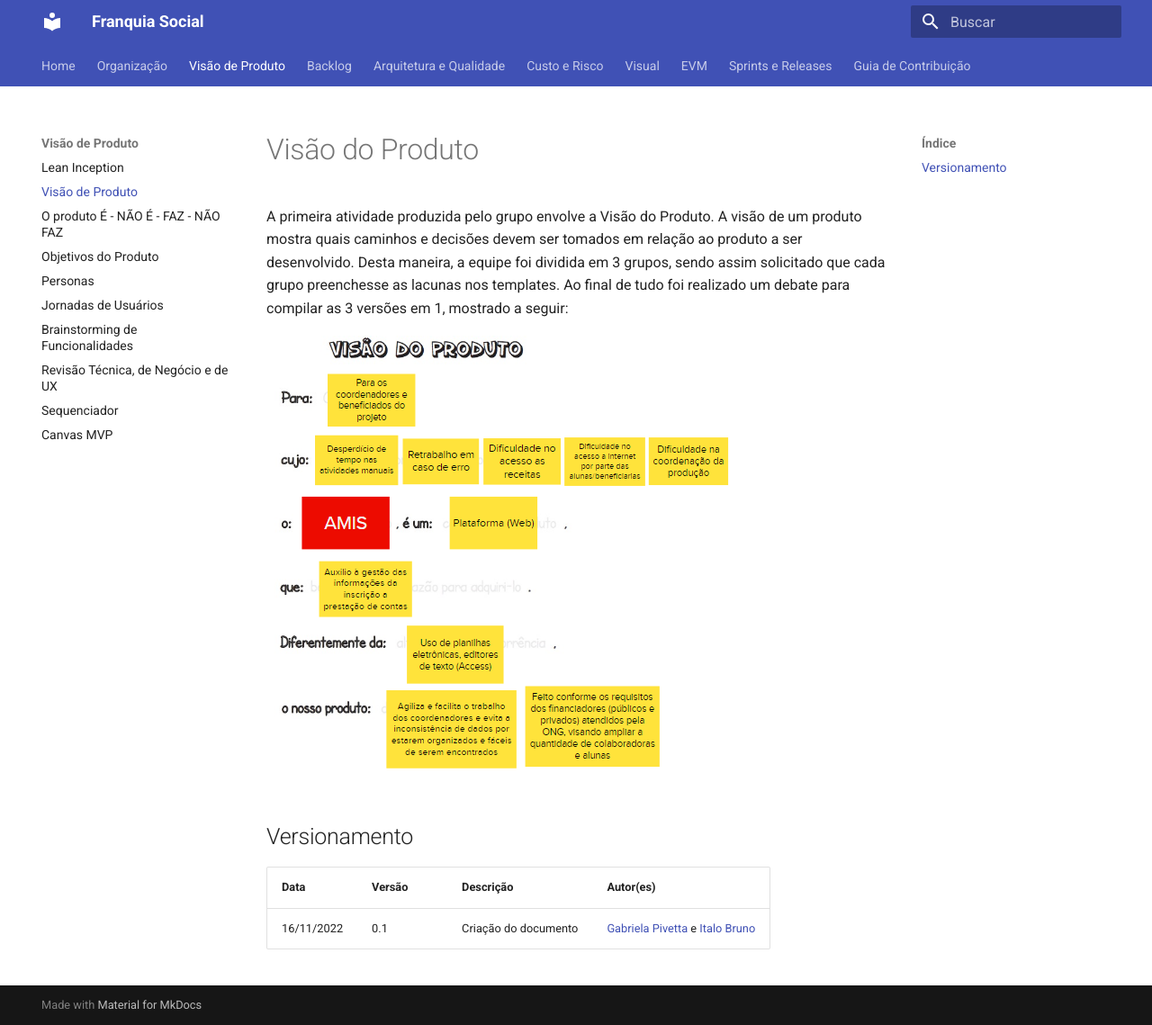
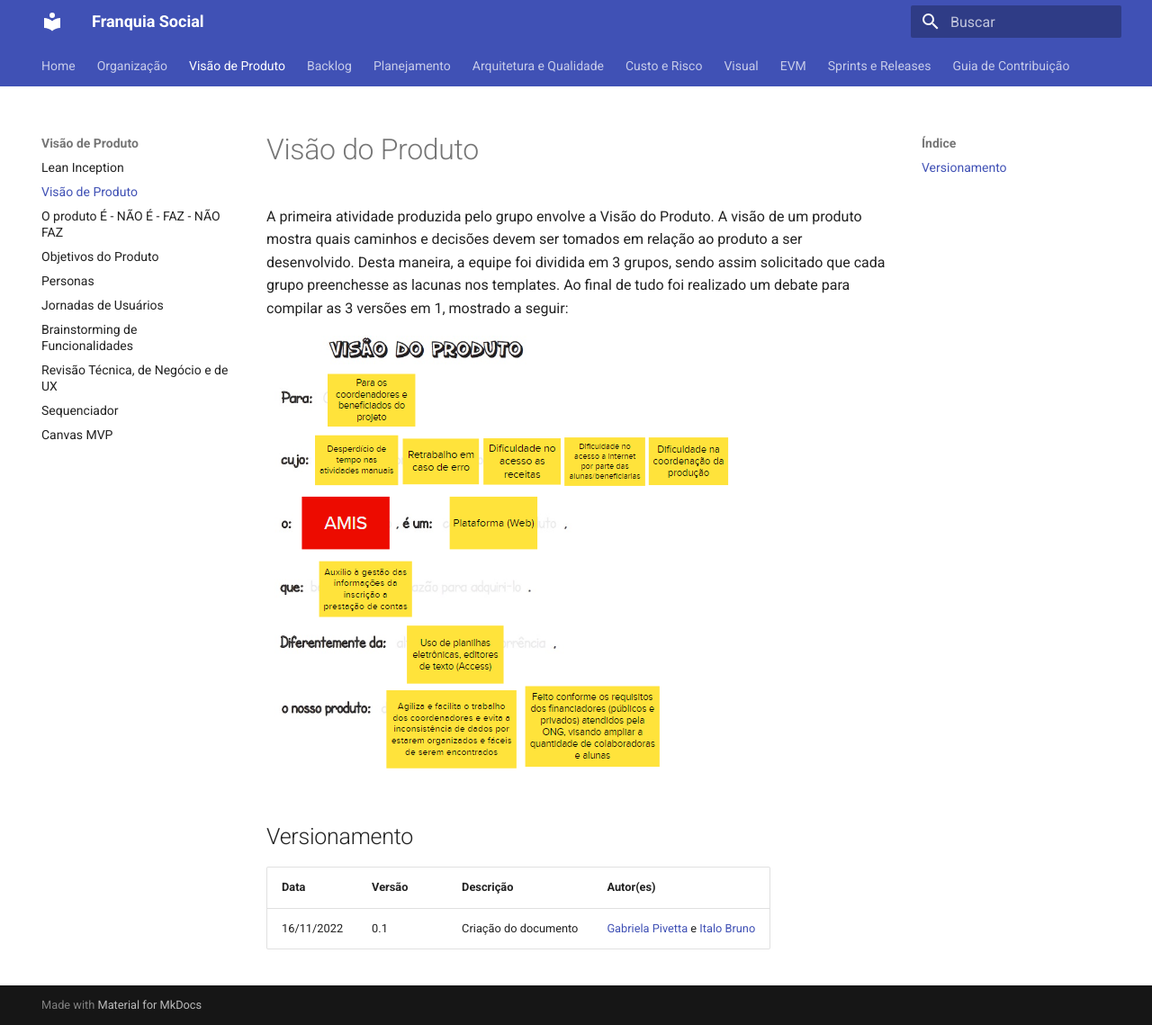
Before and after one commit to fga-eps-mds/2022.2-Amis-Doc, an MkDocs documentation site: the page built from docs/Visao_Produto/visao_pd.md, in a window 1280 px wide and 1139 px high. Shown: the whole window at 90% size. Built offline with MkDocs 1.6.1 and Material for MkDocs 9.7.7, drawn with Linux system fonts in a browser that asks for light colours.

Commit message:
fix: Adicionando EAP ao indice

```diff
--- a/mkdocs.yml
+++ b/mkdocs.yml
@@ -23,6 +23,8 @@ nav:
         - Sequenciador: Visao_Produto/sequenciador.md
         - Canvas MVP: Visao_Produto/canvas_mvp.md
     - Backlog: Backlog/backlog.md
+    - Planejamento:
+        - EAP: Planejamento/EAP/eap.md
     - Arquitetura e Qualidade:
         - Arquitetura: Arquitetura_Qualidade/arquitetura.md
         - Qualidade: Arquitetura_Qualidade/qualidade.md
```
